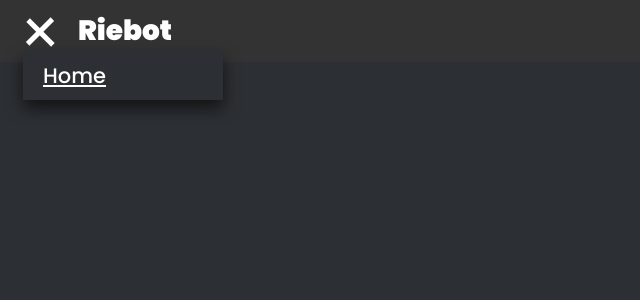
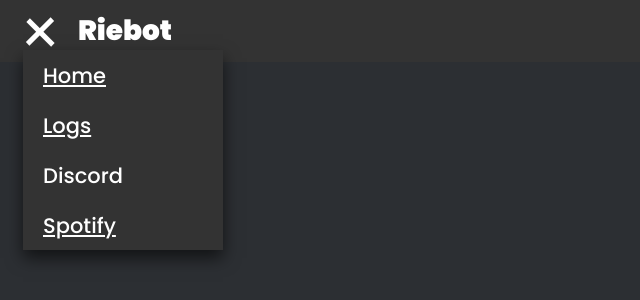
Before and after one commit to Likely-Tim/Riebot-v6, a Next.js app: page / in a window 1280 px wide. Both pictures are taken after a click on the element 40 px from the left and 31 px from the top of the page. Shown: the top 300 px of the page, without its empty margins (0-640 px from the left). Built offline with nearby package versions, Linux system fonts and the light colour scheme.

Commit message:
Disable Dropdown on Load

```diff
--- a/src/components/layout.tsx
+++ b/src/components/layout.tsx
@@ -18,8 +18,12 @@ function Title() {
 
 function Navigation() {
   const [isDropdownActive, setDropdownActive] = React.useState(false);
+  const [isInitialLoad, setInitialLoad] = React.useState(true);
 
   function handleDropdownClick() {
+    if (isInitialLoad) {
+      setInitialLoad(!isInitialLoad);
+    }
     setDropdownActive(!isDropdownActive);
   }
 
@@ -33,24 +37,33 @@ function Navigation() {
         <hr id={styles.hamburgerLineTwo} className={styles.hamburgerLines}></hr>
         <hr id={styles.hamburgerLineThree} className={styles.hamburgerLines}></hr>
       </div>
-      <Dropdown isDropdownActive={isDropdownActive}></Dropdown>
+      <Dropdown isDropdownActive={isDropdownActive} isInitialLoad={isInitialLoad}></Dropdown>
     </>
   );
 }
 
-function Dropdown({ isDropdownActive }: { isDropdownActive: boolean }) {
+function Dropdown({ isDropdownActive, isInitialLoad }: { isDropdownActive: boolean; isInitialLoad: boolean }) {
   function handleAnimationEnd(event: React.AnimationEvent<HTMLDivElement>) {
     if (event.animationName === 'fadeIn')
-      document.getElementById('headerDropdownMenu')?.classList.toggle(utilStyles.hidden);
+      document.getElementById('headerDropdownMenu')?.classList.toggle(utilStyles.display);
   }
 
   return (
     <div
       id="headerDropdownMenu"
       onAnimationEnd={handleAnimationEnd}
-      className={[styles.dropdownMenu, isDropdownActive ? utilStyles.fadeIn : utilStyles.fadeOut].join(' ')}
+      className={[
+        styles.dropdownMenu,
+        isDropdownActive ? utilStyles.fadeIn : utilStyles.fadeOut,
+        isInitialLoad ? utilStyles.hidden : ''
+      ].join(' ')}
     >
       <DropdownMenuItem name="Home" link="/"></DropdownMenuItem>
+      <DropdownMenuItem name="Logs" link="/logs"></DropdownMenuItem>
+      <DropdownSubmenu
+        name="Discord"
+        items={[{ name: 'Spotify', link: '/auth/discord?task=spotify' }]}
+      ></DropdownSubmenu>
     </div>
   );
 }
@@ -58,6 +71,29 @@ function Dropdown({ isDropdownActive }: { isDropdownActive: boolean }) {
 function DropdownMenuItem({ name, link }: { name: string; link: string }) {
   return (
     <div className={styles.dropdownMenuItem}>
+      <Link href={link} className={styles.dropdownMenuText}>
+        {name}
+      </Link>
+    </div>
+  );
+}
+
+function DropdownSubmenu({ name, items }: { name: string; items: { name: string; link: string }[] }) {
+  return (
+    <>
+      <div className={styles.dropdownMenuItem}>
+        <p className={styles.dropdownMenuText}>{name}</p>
+      </div>
+      {items.map((item) => {
+        return <DropdownSubmenuItem name={item.name} link={item.link}></DropdownSubmenuItem>;
+      })}
+    </>
+  );
+}
+
+function DropdownSubmenuItem({ name, link }: { name: string; link: string }) {
+  return (
+    <div className={styles.dropdownSubmenuItem}>
       <Link href={link} className={styles.dropdownMenuText}>
         {name}
       </Link>
--- a/src/styles/layout.module.css
+++ b/src/styles/layout.module.css
@@ -65,11 +65,12 @@
   box-shadow: 0px 8px 16px 0px rgba(0, 0, 0, 0.6);
   z-index: 1;
   overflow: hidden;
-  background-color: #292929;
+  background-color: #333;
 }
 
 .dropdownMenuItem {
   height: 50px;
+  background-color: inherit;
 }
 
 .dropdownMenuText {
@@ -81,4 +82,11 @@
   padding-left: 20px;
   font-size: 21px;
   height: 100%;
+  margin: 0px;
 }
+
+.dropdownSubmenuItem {
+  position: relative;
+  height: 50px;
+  background-color: inherit;
+}
--- a/src/styles/utils.module.css
+++ b/src/styles/utils.module.css
@@ -1,5 +1,9 @@
 .hidden {
   display: none;
+}
+
+.display {
+  display: block;
 }
 
 .fadeIn {
```
